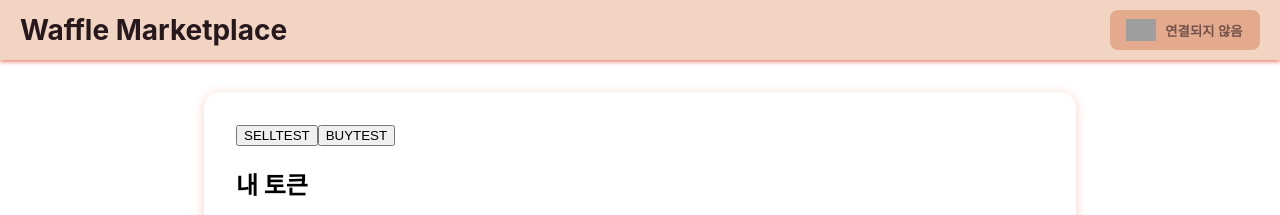
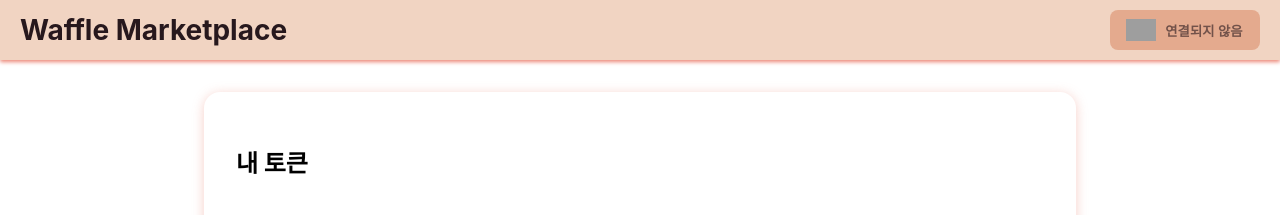
Before and after one commit to wafflestudio/smart-contract, a Next.js app in the folder marketplace_front/: page / in a window 1280 px wide. Shown: the top 215 px of the page. Built offline with nearby package versions, Linux system fonts and the light colour scheme; grey boxes are pictures that could not be loaded.

Commit message:
테스트 버튼 삭제

```diff
--- a/marketplace_front/components/templates/home-token-list/home-token-list.tsx
+++ b/marketplace_front/components/templates/home-token-list/home-token-list.tsx
@@ -48,8 +48,6 @@ export const HomeTokenList = ({ className }: Props) => {
   return (
     <>
       <section className={classNames(className, styles.wrapper)}>
-        <button onClick={() => sell721(17, 15)}>SELLTEST</button>
-        <button onClick={() => buy721(17, 8)}>BUYTEST</button>
         <Typography as="h1">내 토큰</Typography>
         <Typography className={styles.description} as="h4">
           {address ? `내 주소: ${address}` : ''}
```
